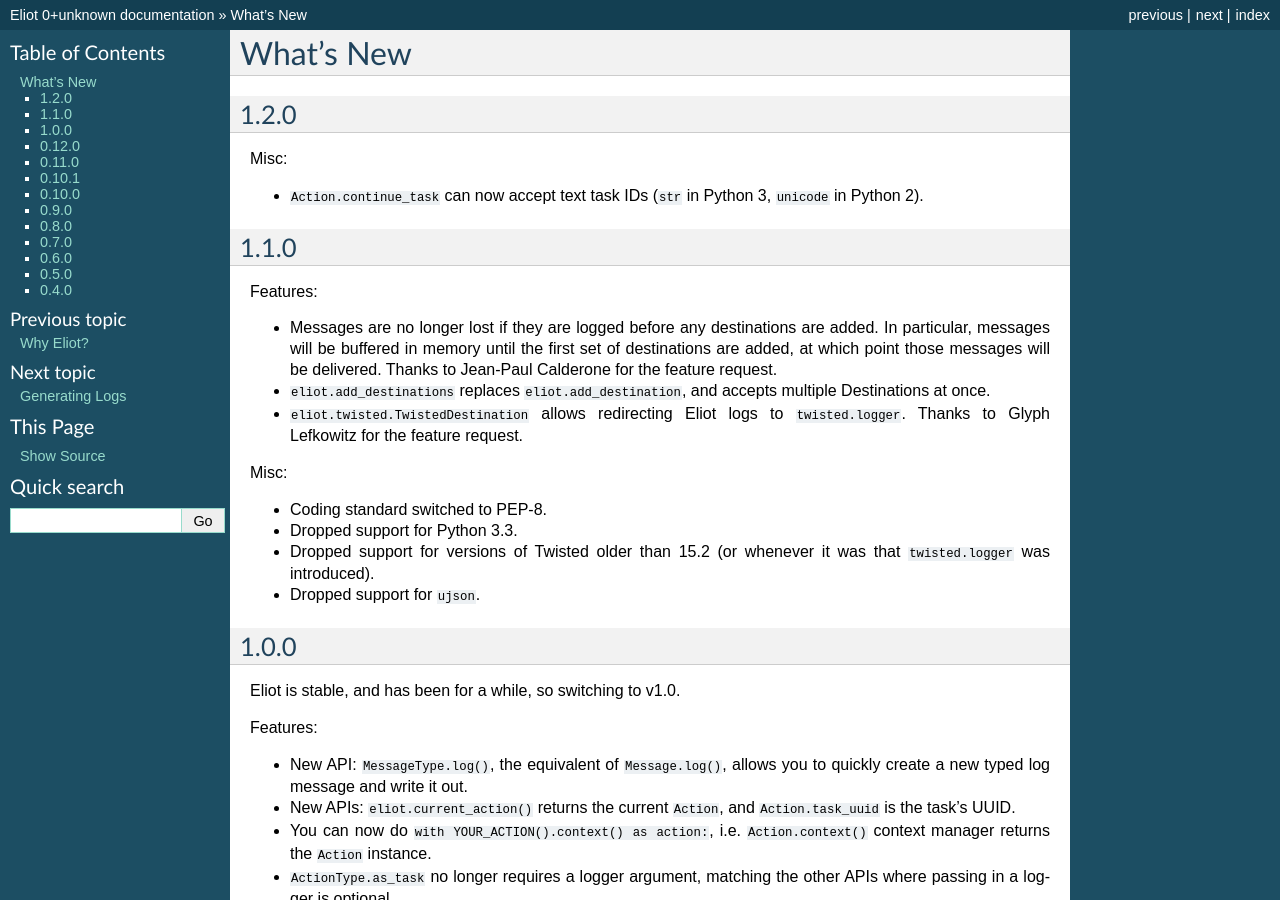
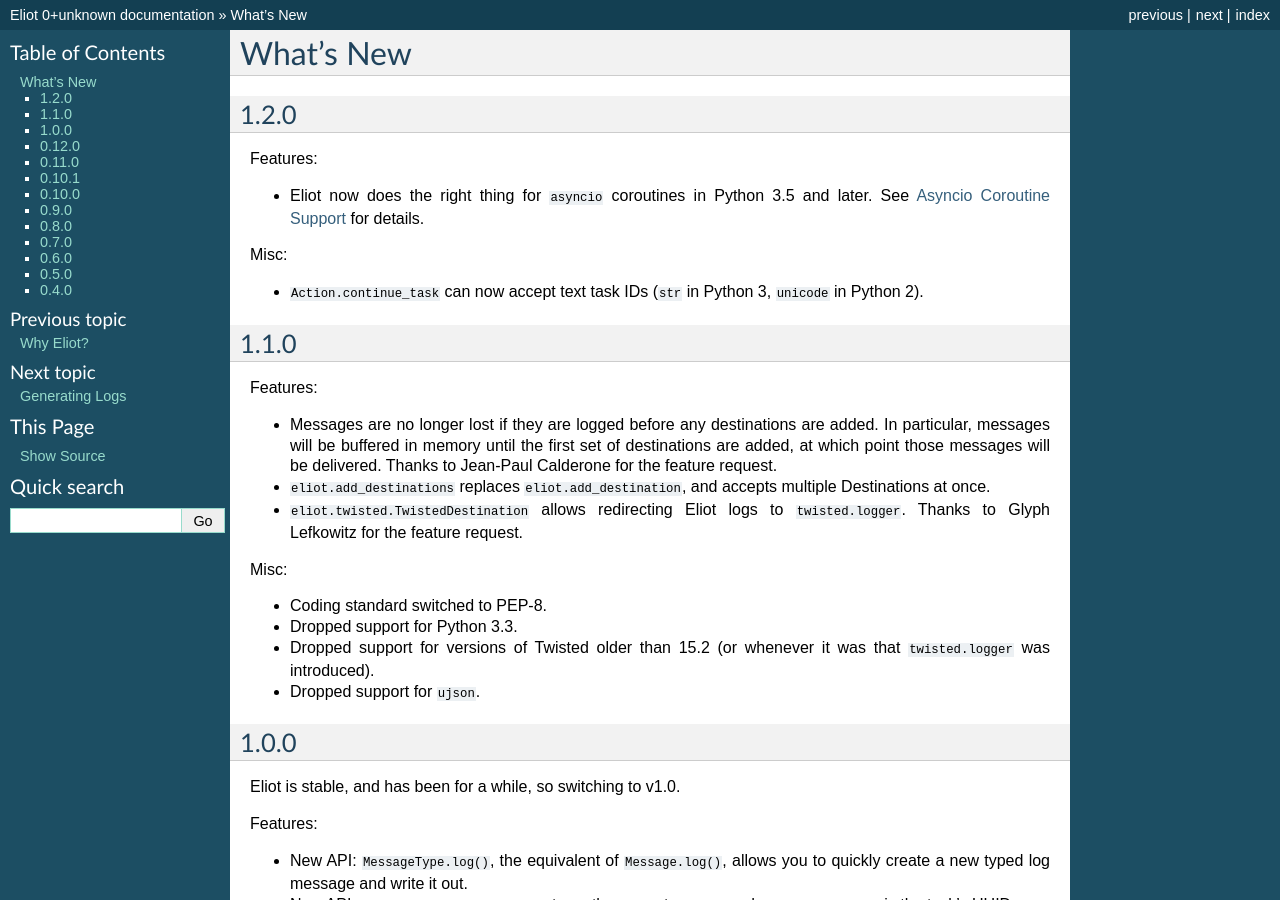
Before and after one commit to itamarst/eliot, a Sphinx documentation site: the page built from docs/source/news.rst, in a window 1280 px wide and 900 px high. Built offline with Sphinx 7.4.7, drawn with Linux system fonts in a browser that asks for light colours; pages that are not in the unit, such as notebooks, are missing from menus.

Commit message:
Documentation.

```diff
--- a/docs/source/generating/index.rst
+++ b/docs/source/generating/index.rst
@@ -8,4 +8,5 @@
    threads
    types
    types-testing
+   asyncio
    twisted
--- a/docs/source/news.rst
+++ b/docs/source/news.rst
@@ -3,6 +3,11 @@
 
 1.2.0
 ^^^^^
+
+Features:
+
+* Eliot now does the right thing for ``asyncio`` coroutines in Python 3.5 and later.
+  See :ref:`asyncio_coroutine` for details.
 
 Misc:
 
```
Also changed, not shown: docs/source/generating/asyncio.rst (added, +32 -0 lines).
